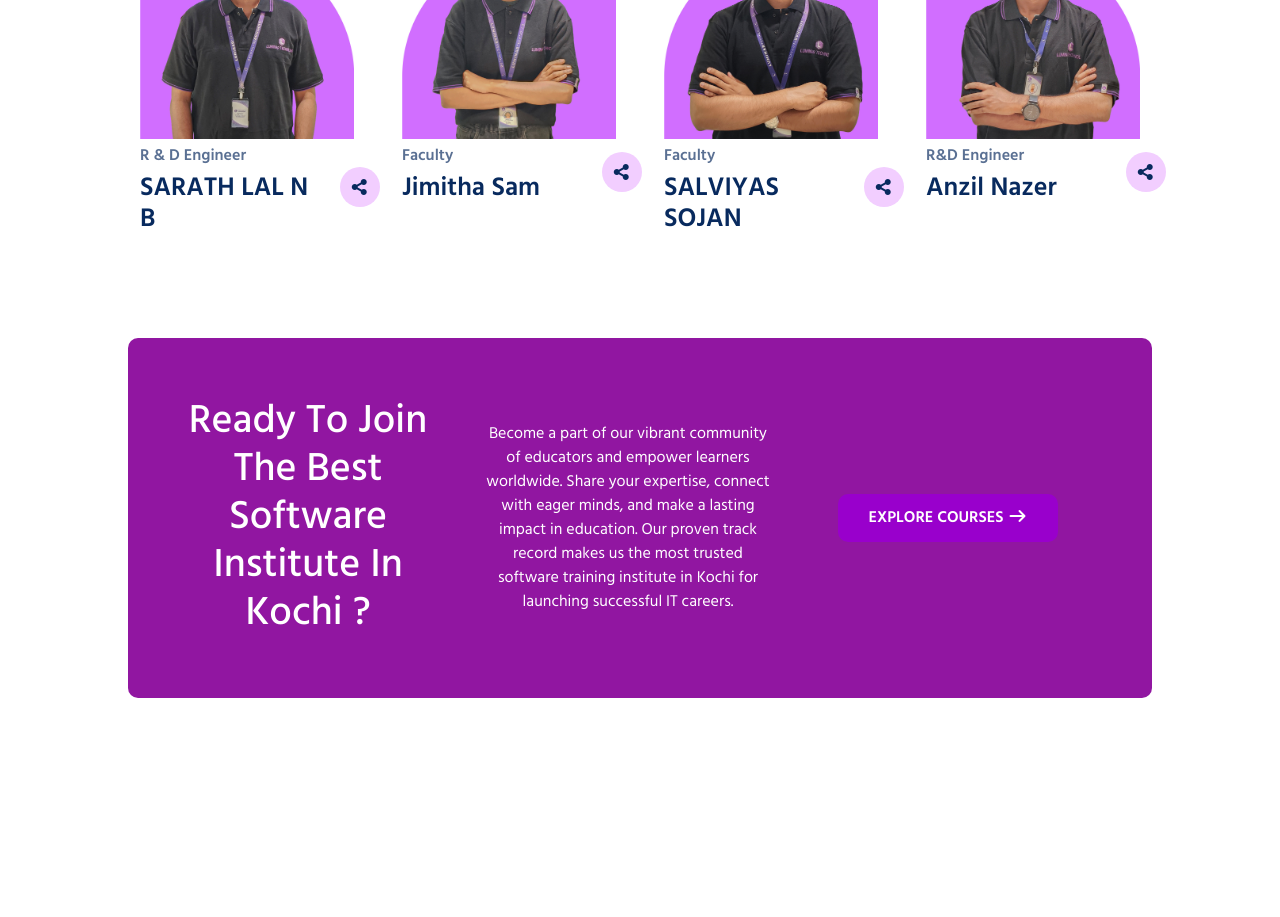
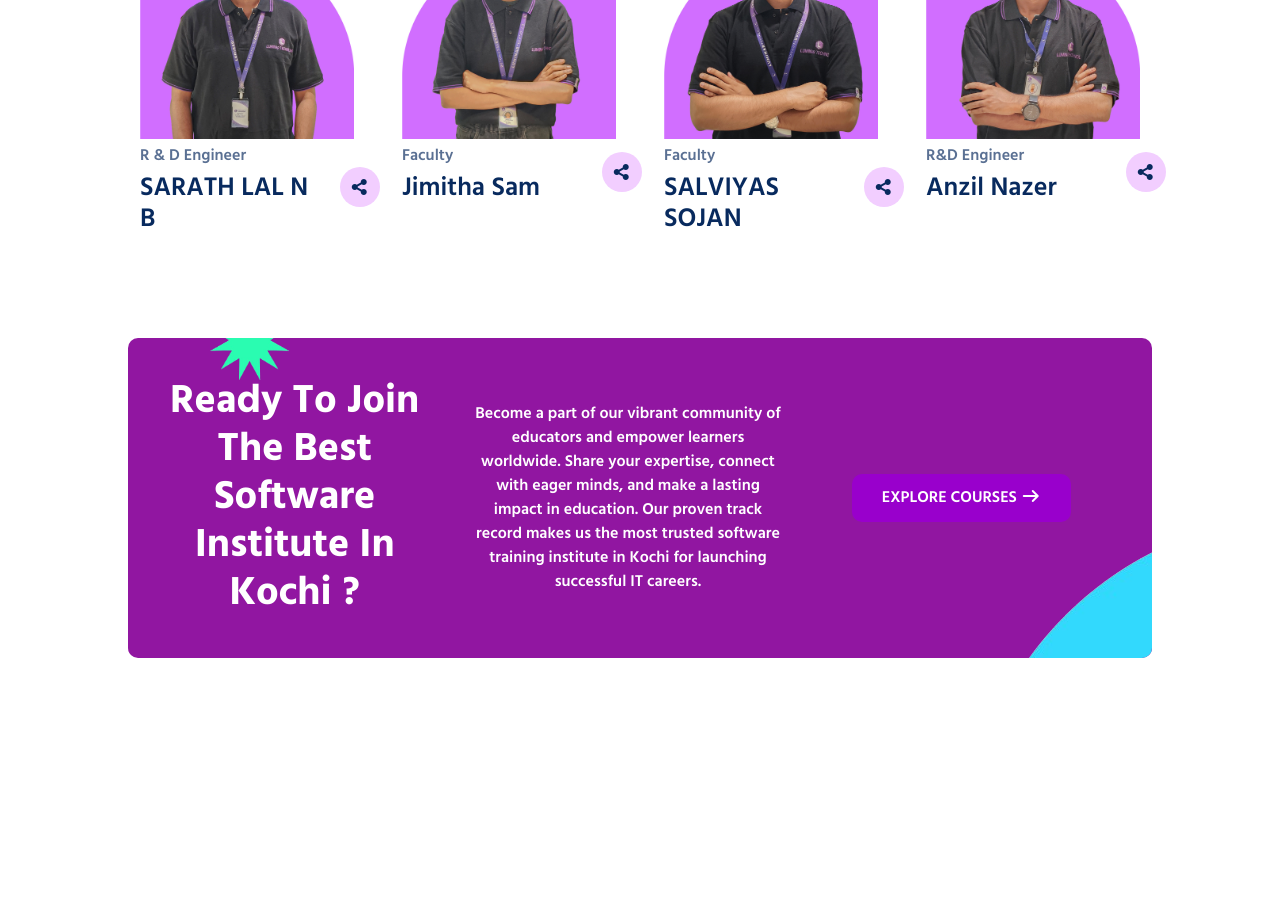
Before and after one commit to siddeque-s/Luminar-clone, a plain HTML site: page index.html in a window 1280 px wide. Shown: the part 3413-4330 px from the top of the page. Drawn offline with nearby package versions, Linux system fonts and the light colour scheme; a web font is replaced by a local one.

Commit message:
section 7 completed

```diff
--- a/index.html
+++ b/index.html
@@ -4,6 +4,14 @@
     <meta charset="UTF-8" />
     <meta name="viewport" content="width=device-width, initial-scale=1.0" />
     <title>Luminar Technolab - Best Software Training Institute</title>
+    <!-- aos -->
+      <link
+      rel="stylesheet"
+      href="https://cdnjs.cloudflare.com/ajax/libs/aos/2.3.4/aos.css"
+      integrity="sha512-1cK78a1o+ht2JcaW6g8OXYwqpev9+6GqOkz9xmBN9iUUhIndKtxwILGWYOSibOKjLsEdjyjZvYDq/cZwNeak0w=="
+      crossorigin="anonymous"
+      referrerpolicy="no-referrer"
+    />
 
     <!-- fontawesome -->
     <link
@@ -947,8 +955,8 @@
 
 
 
-        <!-- <img class="image1Section7" src="./assets/cta_shape02-removebg-preview.png" alt="">
-        <img class="img2Section7" src="./assets/cta_shape01.svg" alt=""> -->
+        <img data-aos="fade-left" class="image1Section7" src="./assets/cta_shape02-removebg-preview.png" alt="">
+        <img data-aos="fade-down" class="img2Section7" src="./assets/cta_shape01-removebg-preview.png" alt="">
 
 
       </div>
@@ -970,4 +978,13 @@
     <br />
     <br />
   </body>
+   <script
+    src="https://cdnjs.cloudflare.com/ajax/libs/aos/2.3.4/aos.js"
+    integrity="sha512-A7AYk1fGKX6S2SsHywmPkrnzTZHrgiVT7GcQkLGDe2ev0aWb8zejytzS8wjo7PGEXKqJOrjQ4oORtnimIRZBtw=="
+    crossorigin="anonymous"
+    referrerpolicy="no-referrer"
+  ></script>
+  <script>
+    AOS.init();
+  </script>
 </html>
--- a/style.css
+++ b/style.css
@@ -684,14 +684,15 @@ font-weight: 800;
 /* purple container: minimum 45% of the viewport height, can grow */
 .section7parent {
   width: 100%;
-  min-height: 45vh;     /* ← your requested base height */
-  height: auto;         /* allow it to grow when content wraps */
-  display: flex;        /* enables vertical centering of the row */
-  align-items: center;  /* vertically center the row inside the box */
+  min-height: 40vh;
+  height: auto;
+  display: flex;
+  align-items: center;
   background-color: #9116a1;
   border-radius: 10px;
   position: relative;
-  padding: 2rem;
+  /* padding: 2rem; */
+  overflow: hidden;   /* NEW */
 }
 
 /* row: fill available width, center content, wrap on small screens */
@@ -709,14 +710,24 @@ font-weight: 800;
   justify-content: center;
   align-items: center;
   text-align: center;
-  padding: 1rem;
+  /* padding: 1rem; */
 }
 
 /* text */
-.sec7h1,
+.sec7h1{
+   color: #fff;
+  margin: 0;
+  font-size: 40px;
+  font-weight: 900;
+
+
+}
 .sec7paragraph {
   color: #fff;
   margin: 0;
+  font-size: 16px;
+  font-weight: 600;
+
 }
 
 /* make any images behave nicely if you re-enable them */
@@ -725,3 +736,18 @@ font-weight: 800;
   height: auto;
   display: block;
 }
+
+.image1Section7 {
+  position: absolute;
+  bottom: -80%;   /* push down, but will be clipped */
+  right: -15%;    /* push right, clipped */
+  height: 150px;  /* visible size */
+  width: auto;
+}
+.img2Section7 {
+  position: absolute;
+  top: -12%;     /* push upward, clipped by parent */
+  left: 8%;    /* push left, clipped by parent */
+  height: 25% !important;  /* 👈 new size */
+  width: auto !important;   /* maintain aspect ratio */
+}
```
Also changed, not shown: assets/cta_shape01.svg (deleted), assets/cta_shape02.svg (deleted).
